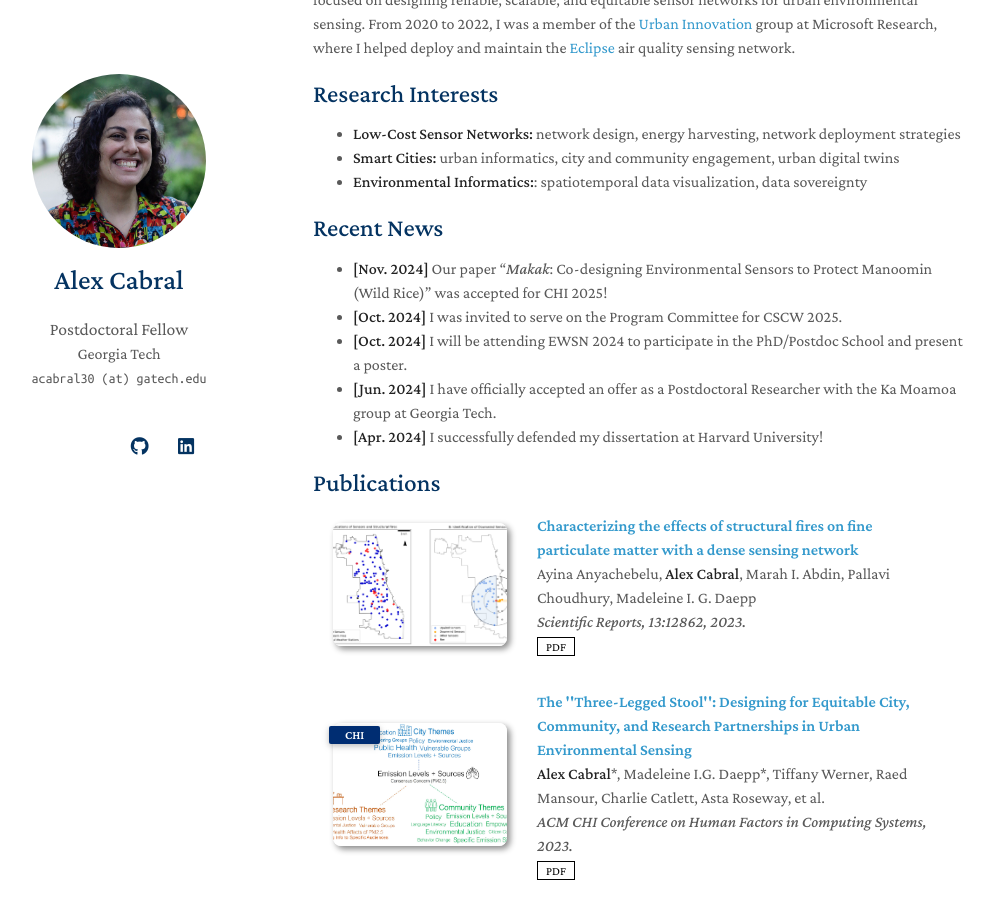
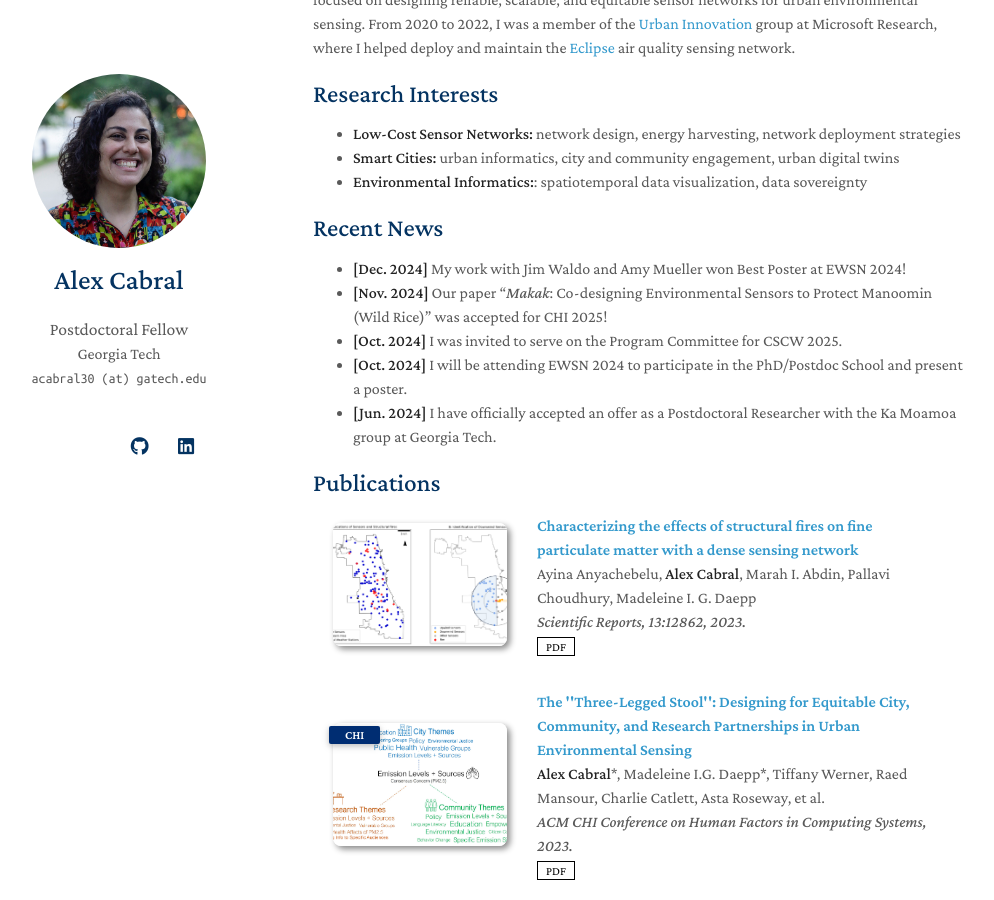
Before and after one commit to a-cabral/a-cabral.github.io, a Jekyll site: the page built from index.md, in a window 1280 px wide and 900 px high, scrolled down 309 px. Shown: the whole window, without its empty margins (157-1151 px from the left). Built offline with Jekyll 4.4.1, drawn with Linux system fonts in a browser that asks for light colours; nearby versions of some CDN libraries; a style sheet for code colours, icons or effects is not loaded; our own code applies the rules of GitHub Pages for plain Markdown files.

Commit message:
Update index.md

```diff
--- a/index.md
+++ b/index.md
@@ -17,11 +17,11 @@ I earned a PhD in Computer Science from Harvard University, where I was co-advis
 
 ## Recent News
 
+- **[Dec. 2024]** My work with Jim Waldo and Amy Mueller won Best Poster at EWSN 2024!
 - **[Nov. 2024]** Our paper "_Makak_: Co-designing Environmental Sensors to Protect Manoomin (Wild Rice)" was accepted for CHI 2025!
 - **[Oct. 2024]** I was invited to serve on the Program Committee for CSCW 2025.
 - **[Oct. 2024]** I will be attending EWSN 2024 to participate in the PhD/Postdoc School and present a poster.
 - **[Jun. 2024]** I have officially accepted an offer as a Postdoctoral Researcher with the Ka Moamoa group at Georgia Tech.
-- **[Apr. 2024]** I successfully defended my dissertation at Harvard University!
 
 
 
```
